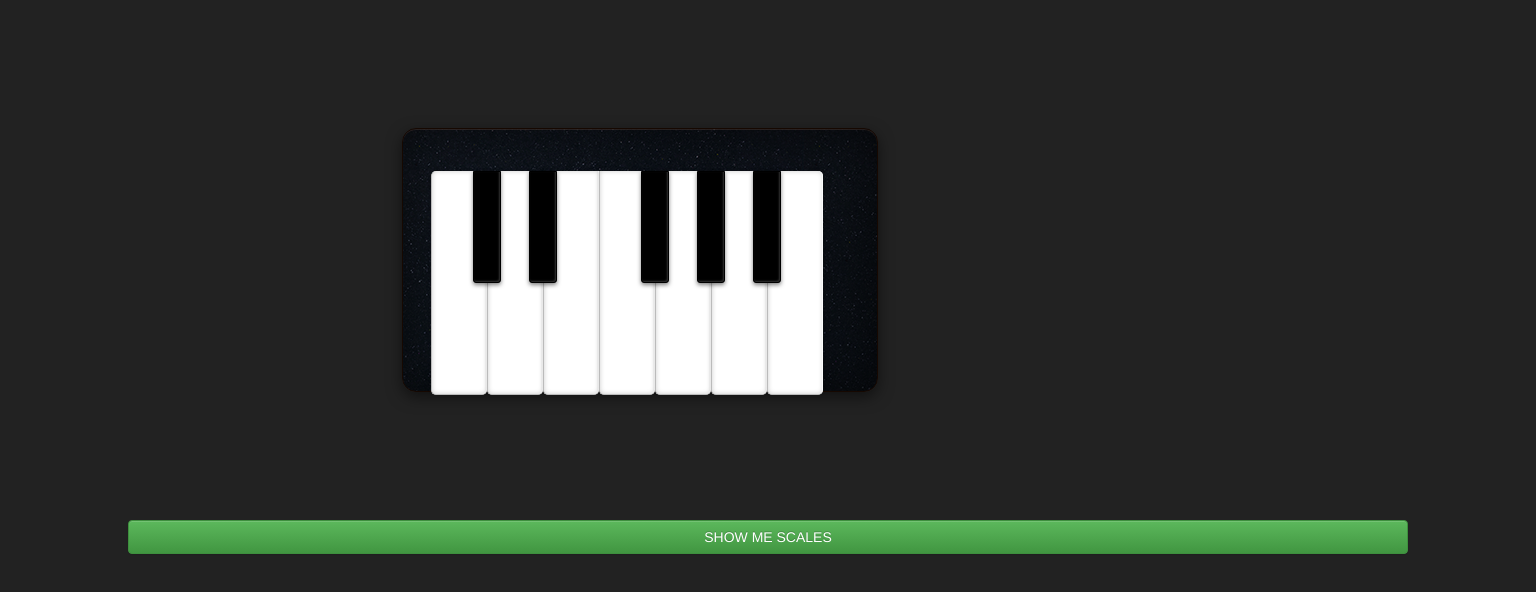
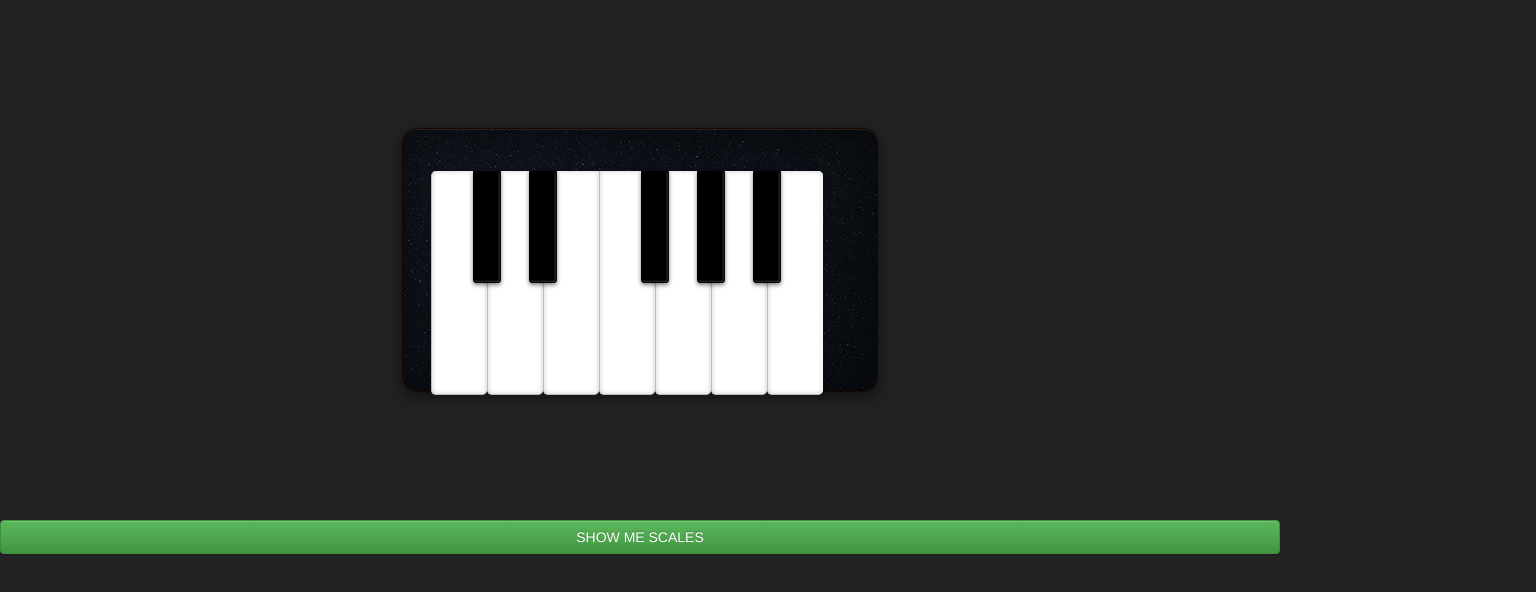
Before and after one commit to matthewsparr/gunship, a website: page client/keys.html in a window 1280 px wide. Shown: the whole page, 1536 px wide, since content can reach past the window. Drawn offline with nearby package versions, Linux system fonts and the light colour scheme.

Commit message:
scaling on keys

```diff
--- a/client/css/keys.css
+++ b/client/css/keys.css
@@ -134,8 +134,7 @@ td {
 
 #findMatching {
 	width: 100%;
-	margin-left: 10%;
-	margin-right: 10%;
+	display: block;
 }
 #scalesTable {
 	color: white;
```
